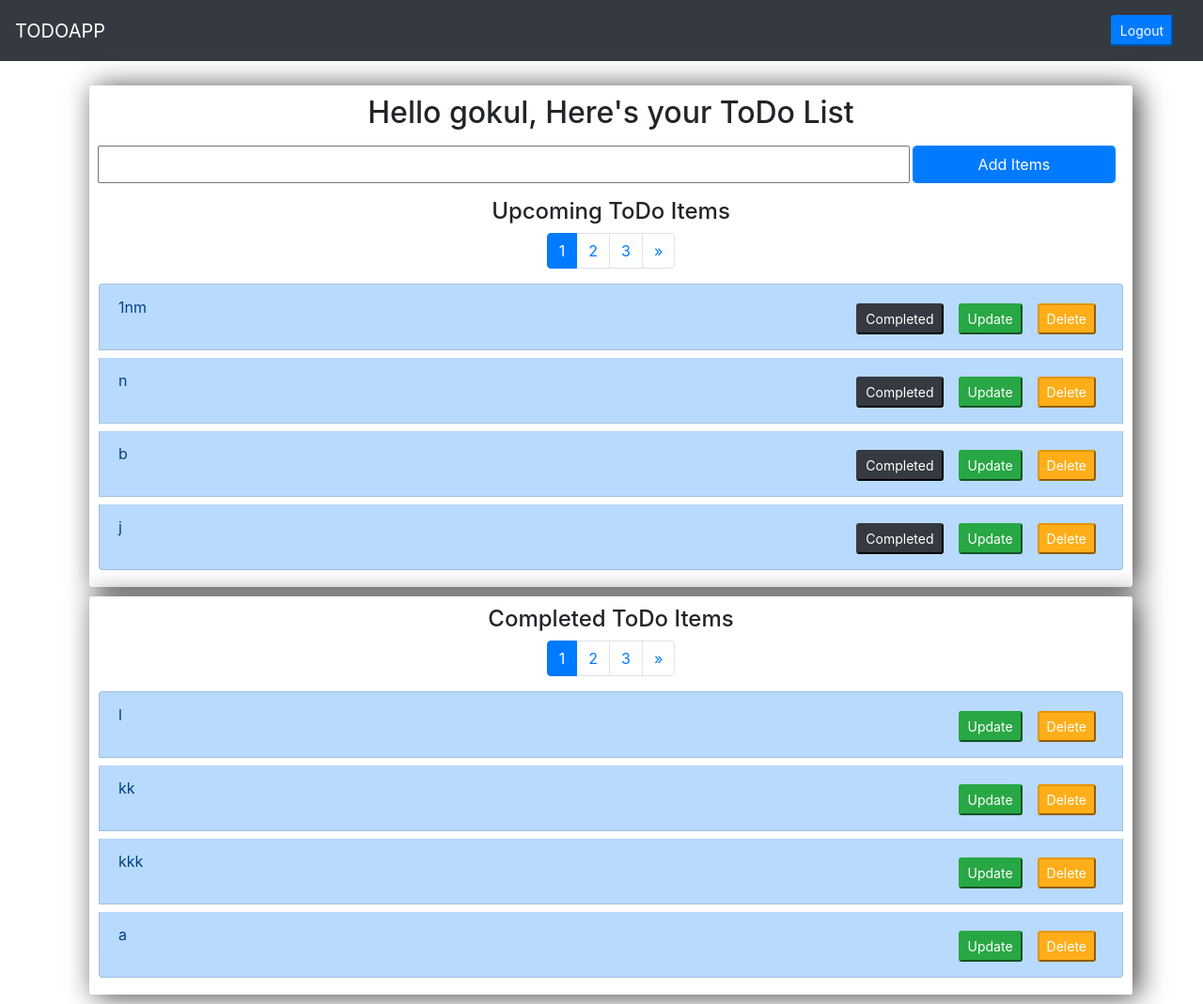
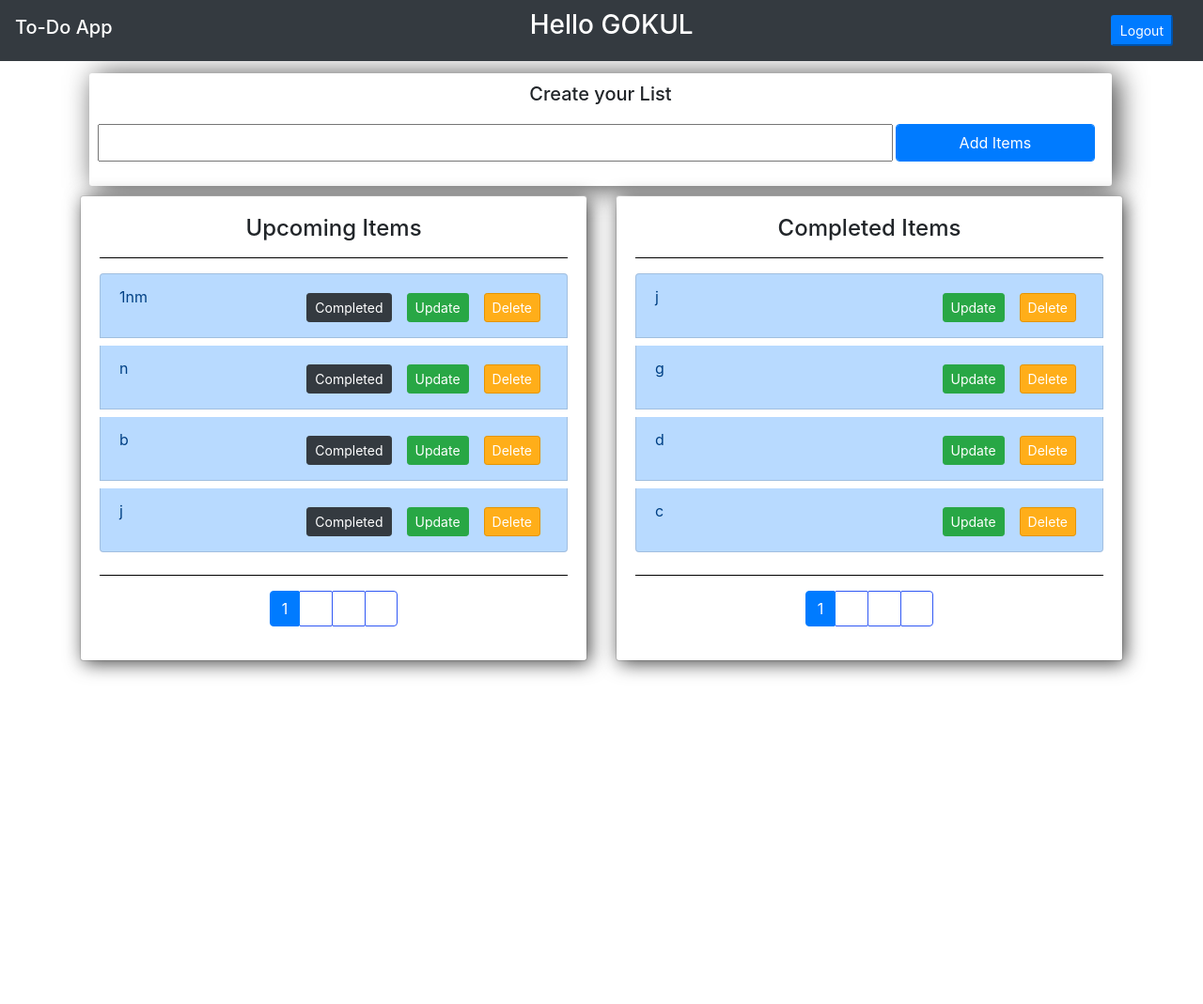
Before and after one commit to Gokulancv10/InternTask, a Django app: page / in a window 1280 px wide. Shown: the whole page at 94% size. After the commit the page ends 721 px from the top, so only its background shows below. Run offline with Django 3.2, Linux system fonts and the light colour scheme; a user stored in the database is signed in; data comes from the database, SQL or seed files in the repository; both versions use the stored data as it was after the commit; some libraries are stand-ins or nearby versions.

Commit message:
ToDo App

```diff
--- a/static/css/main.css
+++ b/static/css/main.css
@@ -23,15 +23,32 @@
 }
 
 .center-column{
-	width:100%;
+	width: 98%;
 	margin: 10px;
 	padding: 10px;
-	background-color: #fff;
+	/* background-color: #fff; */
 	border-radius: 3px;
 	box-shadow: 6px 2px 30px 0px rgba(0,0,0,0.75);
-	position: relative;
 }
 
+a:link{
+	color: white;
+}
+
+.card-body{
+	border-radius: 3px;
+	box-shadow: 3px 3px 20px 0px rgba(0,0,0,0.75);
+	justify-self: center;
+}
+
+
+hr{
+	border-top: 1px solid black;
+}
+
+#id_completed{
+	border: 2px solid black;
+}
 
 .item-row{
 	background-color: #906abd;
@@ -52,23 +69,32 @@
 	color: white;
 }
 
-.h3, h4, h2{
+.user{
+	color: white;
+}
+
+h3, h4, h2, h5{
 
 	text-align: center;
 }
 
-.card-body{
-	background-color: #c4c5c6;
+.update_todo{
+	margin: 0 auto;
+	float: none;
+	width: 70%;
+	text-align: center;
+	justify-content: center;
 }
 
 .container{
-	margin-top: 2%;
+	margin-top: 1%;
 }
 
 form #form-create{
 	text-align: center;
 }
 
-/* #id_title{
-	border-radius: 10px;
-} */
+.page-link{
+	border: 0.5px solid #3058f4;
+	border-radius: 2px;
+}
--- a/todo/templates/todo/index.html
+++ b/todo/templates/todo/index.html
@@ -26,7 +26,8 @@
 <body>
 
 	<nav class="navbar navbar-dark bg-dark">
-	    <a class="navbar-brand" href="{% url 'home' %}" style="text-align: 50%;">TODOAPP</a>
+	    <h3 class="navbar-brand" style="text-align: 50%;">To-Do App</h3>
+	    <h3 class="card-title user">Hello {{ request.user.username|upper }}</h3>
 
 	    <div class="form-inline">
             {% if user.is_authenticated %}
--- a/todo/templates/todo/main.html
+++ b/todo/templates/todo/main.html
@@ -7,7 +7,9 @@
 
 	<div class="center-column">
 
-		<h2 class="heading">Hello {{ request.user.username }}, Here's your ToDo List</h2>
+<!-- 		<h3 class="card-title">Hello {{ request.user.username|upper }}</h3> -->
+
+			<h5 class="card-title">Create your List</h5>
 
 			<form action="" method="POST" id='form-create'>
 				{% csrf_token %}
@@ -20,17 +22,55 @@
 				</div>
 
 			</form>
+	</div>
 
 
-		<!-- Upcoming To DO Items -->
-		<h4 class="heading">Upcoming ToDo Items</h4>
+	<div class="row">
+		<div class="col-sm-6">
+			<div class="card">
+				<div class="card-body">
+
+					<h4 class="card-title">Upcoming Items</h4>
+					<hr>
+
+		            <ul class="list-group" id="upcomingItems">
+
+		                {% for i in page_obj %}
+
+							<li class="list-group-item list-group-item-primary mb-2" id="upcomingItem">{{ i.title }}
+
+								<div class="float-right">
+
+									<button type="submit" class="btn btn-sm btn-danger ml-2 mt-2 mr-2 mb-1"><a href="{% url 'delete_todo' i.id %}">Delete</a></button>
+
+								</div>
+
+								<div class="float-right">
+
+									<button type="submit" class="btn btn-sm btn-success ml-2 mt-2 mr-2 mb-1" id="update_btn"><a href="{% url 'update_todo' i.id %}">Update</a></button>
+
+								</div>
+
+								<div class="float-right">
+
+									<button type="submit" class="btn btn-sm btn-dark ml-2 mt-2 mr-2 mb-1" id="completed_btn"><a href="{% url 'completed_todo' i.id %}">Completed</a></button>
+
+								</div>
+
+							</li>
+
+	                	{% endfor %}
+
+	           		</ul>
+
+	           		<hr>
 
 					<ul class="pagination justify-content-center">
 
 						{% if page_obj.has_previous %}
 
 							<li class="page-item {% if page_obj.page_number == page_num %} active {% endif %}">
-        			<a class="page-link" href="?upcoming={{ page_obj.previous_page_number }}">&laquo</a>
+			        			<a class="page-link" href="?upcoming={{ page_obj.previous_page_number }}&completed={{page_num2}}">&laquo</a>
 			    			</li>
 
 			    		{% endif %}
@@ -46,35 +86,43 @@
 			    		{% if page_obj.has_next %}
 
 							<li class="page-item {% if page_obj.page_number == page_num %} active {% endif %}">
-        			<a class="page-link" href="?upcoming={{ page_obj.next_page_number }}">&raquo</a>
+			        			<a class="page-link" href="?upcoming={{ page_obj.next_page_number }}&completed={{page_num2}}">&raquo</a>
 			    			</li>
 
 			    		{% endif %}
 			    	</ul>
 
-		<div class="row">
-	        <div class="col" id="upcomItem">
+
+				</div>
+
+			</div>
+		</div>
+
+
+
+
+		<div class="col-sm-6">
+			<div class="card">
+				<div class="card-body">
+
+			    	<h4 class="card-title">Completed Items</h4>
+			    	<hr>
+
 		            <ul class="list-group" id="upcomingItems">
 
-	                {% for i in page_obj %}
+		                {% for i in page_obj2 %}
 
 							<li class="list-group-item list-group-item-primary mb-2" id="upcomingItem">{{ i.title }}
 
 								<div class="float-right">
 
-								<button type="submit" class="btn-sm btn-danger ml-2 mt-2 mr-2 mb-1"><a href="{% url 'delete_todo' i.id %}">Delete</a></button>
+									<button type="submit" class="btn btn-sm btn-danger ml-2 mt-2 mr-2 mb-1"><a href="{% url 'delete_todo' i.id %}">Delete</a></button>
 
 								</div>
 
 								<div class="float-right">
 
-								<button type="submit" class="btn-sm btn-success ml-2 mt-2 mr-2 mb-1" id="update_btn"><a href="{% url 'update_todo' i.id %}">Update</a></button>
-
-							</div>
-
-							<div class="float-right">
-
-								<button type="submit" class="btn-sm btn-dark ml-2 mt-2 mr-2 mb-1" id="completed_btn"><a href="{% url 'completed_todo' i.id %}">Completed</a></button>
+									<button type="submit" class=" btn btn-sm btn-success ml-2 mt-2 mr-2 mb-1" id="update_btn"><a href="{% url 'update_todo' i.id %}">Update</a></button>
 
 								</div>
 
@@ -84,23 +132,14 @@
 
 	           		</ul>
 
-        	</div>
-    	</div>
-
-	</div>
-
-
-<!-- Completed To Do Items -->
-	<div class="center-column">
-
-    	<h4 class="heading">Completed ToDo Items</h4>
+	           		<hr>
 
 					<ul class="pagination justify-content-center">
 
 						{% if page_obj2.has_previous %}
 
 							<li class="page-item {% if page_obj2.page_number == page_num %} active {% endif %}">
-        			<a class="page-link" href="?completed={{ page_obj2.previous_page_number }}">&laquo</a>
+			        			<a class="page-link" href="?completed={{ page_obj2.previous_page_number }}&upcoming={{page_num}}">&laquo</a>
 			    			</li>
 
 			    		{% endif %}
@@ -116,41 +155,21 @@
 			    		{% if page_obj2.has_next %}
 
 							<li class="page-item {% if page_obj2.page_number == page_num %} active {% endif %}">
-        			<a class="page-link" href="?completed={{ page_obj2.next_page_number }}">&raquo</a>
+			        			<a class="page-link" href="?completed={{ page_obj2.next_page_number }}&upcoming={{page_num}}">&raquo</a>
 			    			</li>
 
 			    		{% endif %}
-    	</ul>
-
-		<div class="row">
-	        <div class="col" id="upcomItem">
-	            <ul class="list-group" id="upcomingItems">
-
-	                {% for i in page_obj2 %}
-
-						<li class="list-group-item list-group-item-primary mb-2" id="upcomingItem">{{ i.title }}
-
-							<div class="float-right">
-
-								<button type="submit" class="btn-sm btn-danger ml-2 mt-2 mr-2 mb-1"><a href="{% url 'delete_todo' i.id %}">Delete</a></button>
-
-							</div>
-
-							<div class="float-right">
-
-								<button type="submit" class="btn-sm btn-success ml-2 mt-2 mr-2 mb-1" id="update_btn"><a href="{% url 'update_todo' i.id %}">Update</a></button>
-
-							</div>
-
-						</li>
-
-                	{% endfor %}
 
 			    	</ul>
 
 				</div>
 			</div>
-
+		</div>
 	</div>
 
+
+
+<!-- Completed To Do Items -->
+
+
 {% endblock %}
--- a/todo/views.py
+++ b/todo/views.py
@@ -46,7 +46,7 @@
 
     todo_items_upcoming = Todo.objects.filter(user_id=request.user, completed=False).order_by('-date_created')
 
-    todo_items_completed = Todo.objects.filter(user_id=request.user, completed=True)
+    todo_items_completed = Todo.objects.filter(user_id=request.user, completed=True).order_by('-date_created')
 
     pagi1 = Paginator(todo_items_upcoming, 4)
     pagi2 = Paginator(todo_items_completed, 4)
```
Also changed, not shown: todo/templates/todo/update_task.html (+9 -7 lines), db.sqlite3. Lines whose indentation alone changed are shown as unchanged.
